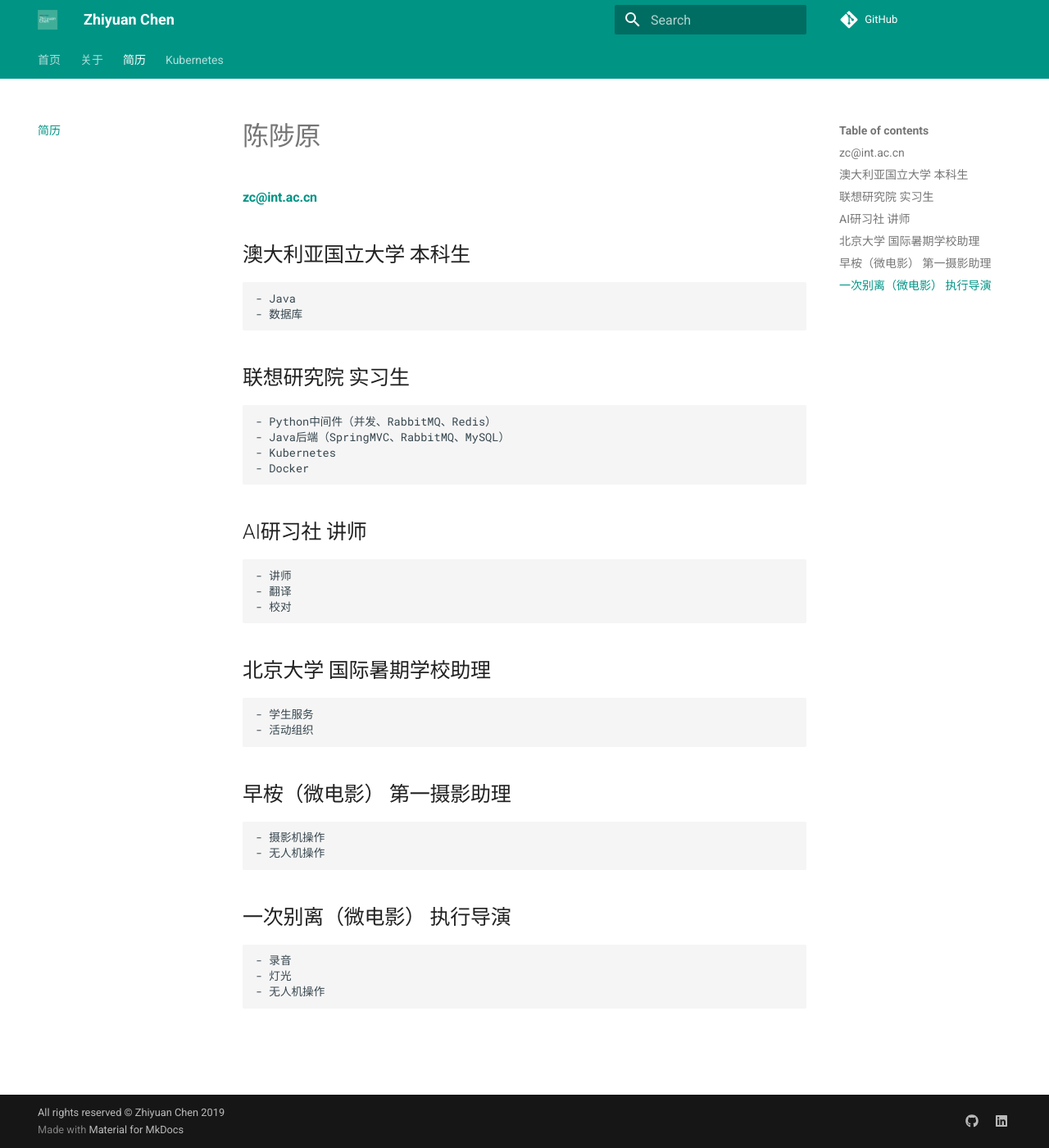
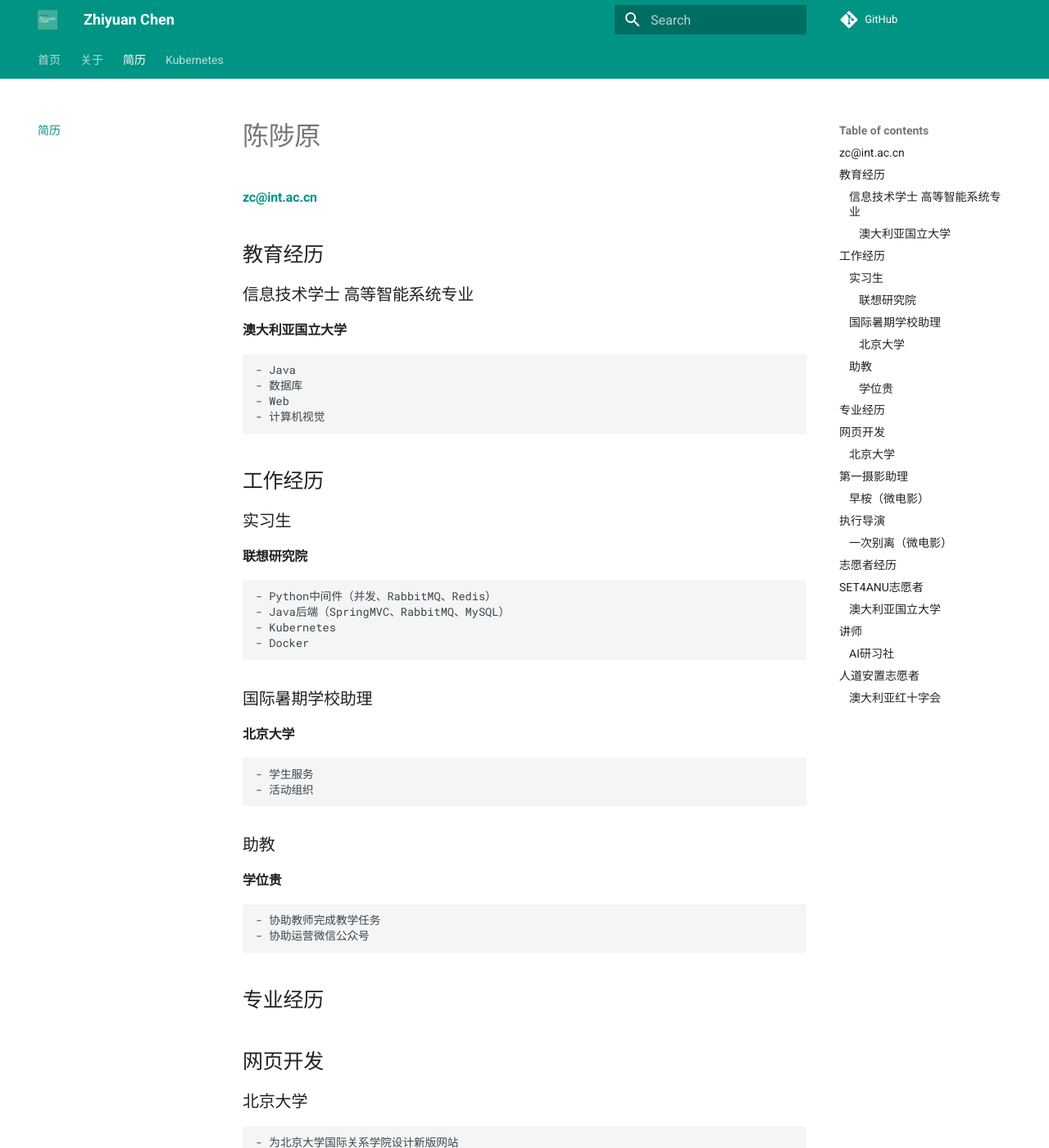
Before and after one commit to zyc-ai/zyc-ai, an MkDocs documentation site: the page built from docs/master/curriculum_vitae.md, in a window 1280 px wide and 1400 px high. Shown: the whole window at 82% size. Built offline with MkDocs 1.6.1 and Material for MkDocs 9.7.7, drawn with Linux system fonts in a browser that asks for light colours; comment, search, counter and statistics services are not loaded; some of the changed text lies outside the part shown.

Commit message:
Update curriculum_vitae.md

```diff
--- a/docs/master/curriculum_vitae.md
+++ b/docs/master/curriculum_vitae.md
@@ -12,30 +12,66 @@ tags:
 # 陈陟原
 #### zc@int.ac.cn
 
-## 澳大利亚国立大学 本科生
+
+## 教育经历
+
+### 信息技术学士 高等智能系统专业
+#### 澳大利亚国立大学
     - Java
     - 数据库
+    - Web
+    - 计算机视觉
 
-## 联想研究院 实习生
+
+## 工作经历
+
+### 实习生
+#### 联想研究院
     - Python中间件（并发、RabbitMQ、Redis）
     - Java后端（SpringMVC、RabbitMQ、MySQL）
     - Kubernetes
     - Docker
 
-## AI研习社 讲师
-    - 讲师
-    - 翻译
-    - 校对
-
-## 北京大学 国际暑期学校助理
+### 国际暑期学校助理
+#### 北京大学
     - 学生服务
     - 活动组织
 
-## 早桉（微电影） 第一摄影助理
+### 助教
+#### 学位贵
+    - 协助教师完成教学任务
+    - 协助运营微信公众号
+
+
+## 专业经历
+
+## 网页开发
+### 北京大学
+    - 为北京大学国际关系学院设计新版网站
+
+## 第一摄影助理
+### 早桉（微电影）
     - 摄影机操作
     - 无人机操作
 
-## 一次别离（微电影） 执行导演
+## 执行导演
+### 一次别离（微电影）
     - 录音
     - 灯光
     - 无人机操作
+
+
+## 志愿者经历
+
+## SET4ANU志愿者
+### 澳大利亚国立大学
+    - 带领新生游览校园
+
+## 讲师
+### AI研习社
+    - 举办有关T-SNE算法等的讲座
+    - 参与斯坦福大学CS224N、CS231N等课程的翻译、校对工作
+
+## 人道安置志愿者
+### 澳大利亚红十字会
+    -协助难民在堪培拉安置
```
